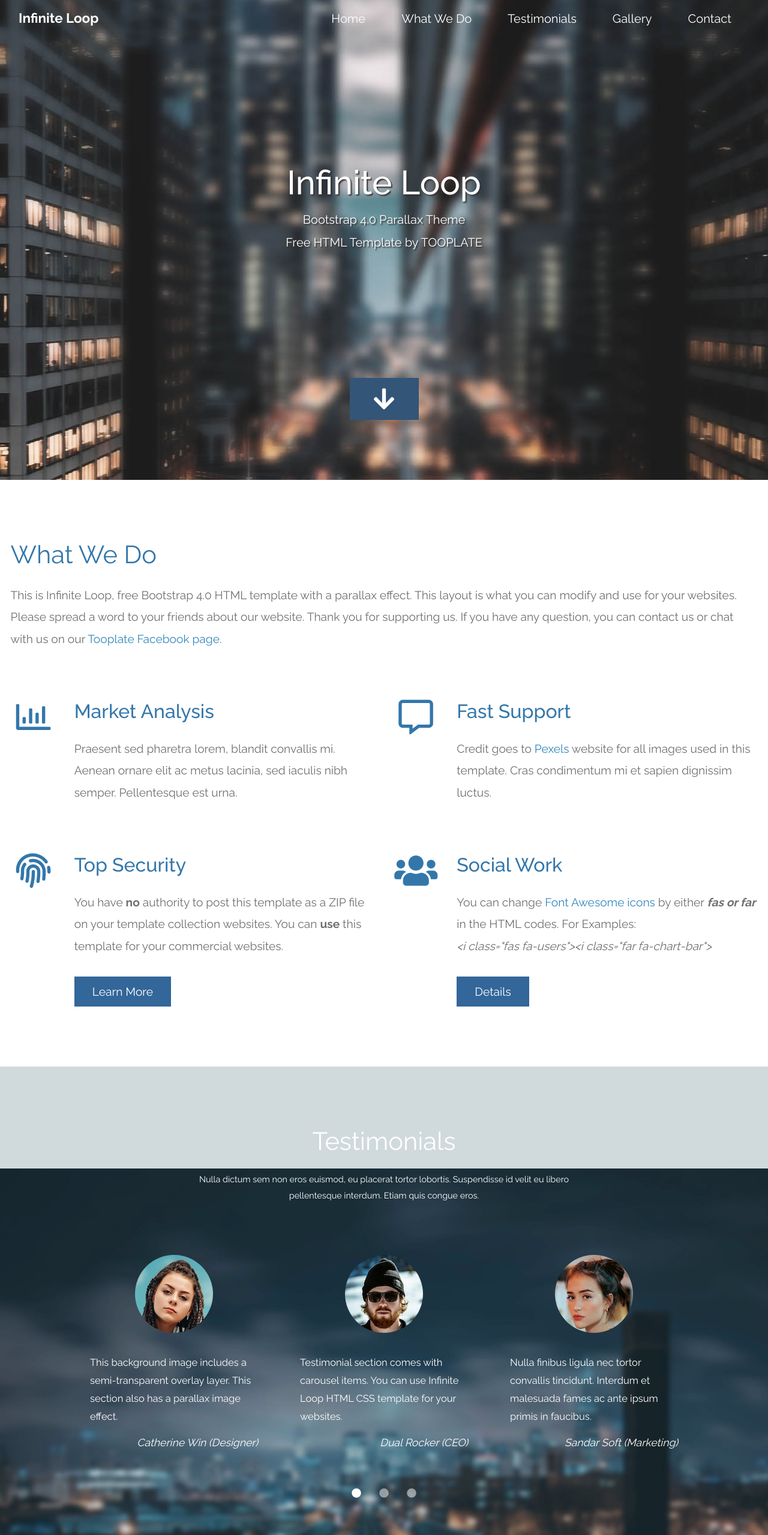
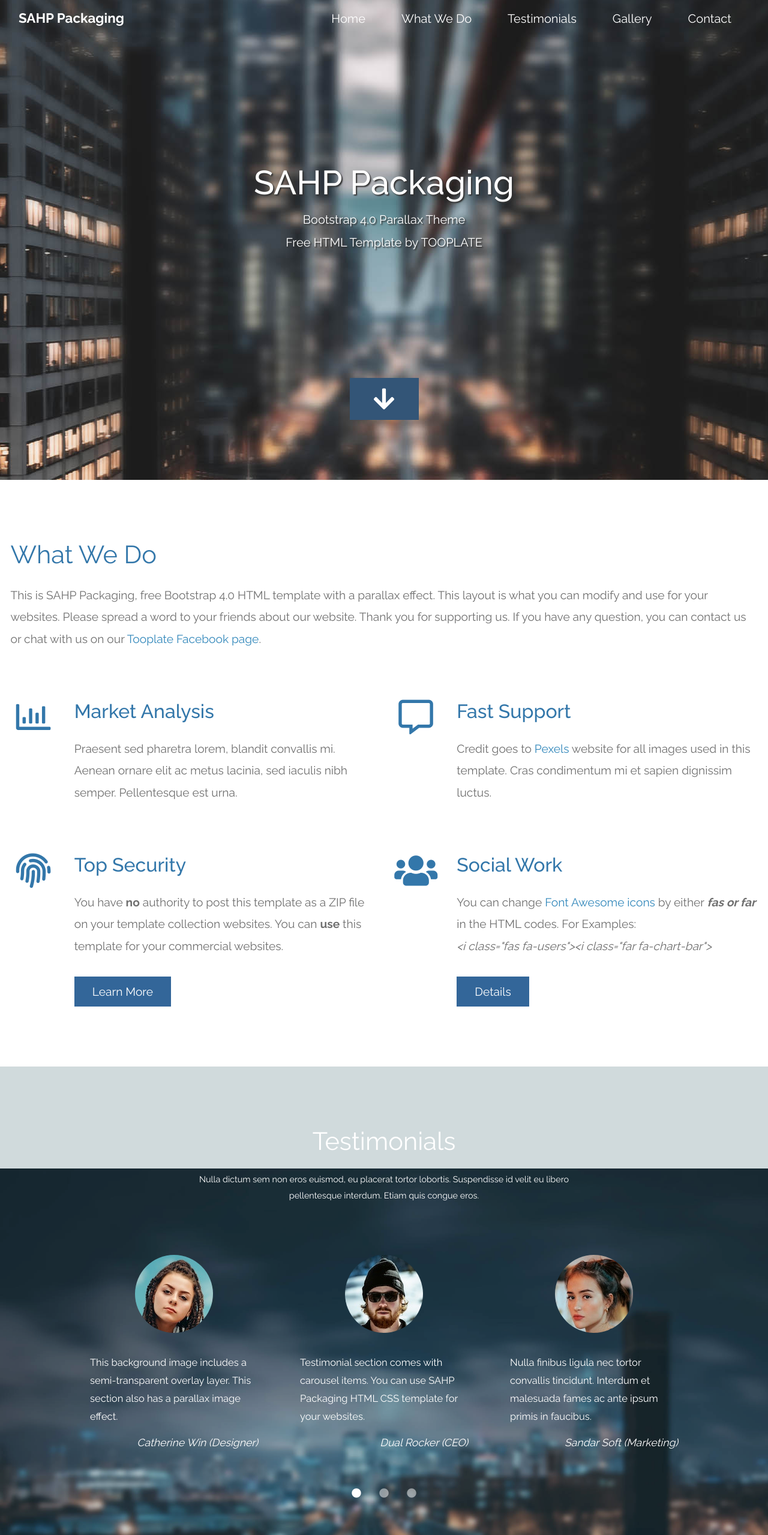
Before and after one commit to borjamatesanz/SAHP_, a plain HTML site: page index.html in a window 1280 px wide. Shown: the top 2559 px of the page at 60% size. Drawn offline with Linux system fonts and the light colour scheme.

Commit message:
Update index.html
erstat infinite loop for SAHP Packaging

```diff
--- a/index.html
+++ b/index.html
@@ -4,7 +4,7 @@
     <meta charset="UTF-8" />
     <meta name="viewport" content="width=device-width, initial-scale=1.0" />
     <meta http-equiv="X-UA-Compatible" content="ie=edge" />
-    <title>Infinite Loop - Bootstrap 4.0 HTML Template</title>
+    <title>SAHP Packaging - Bootstrap 4.0 HTML Template</title>
     <link rel="stylesheet" href="fontawesome-5.5/css/all.min.css" />
     <link rel="stylesheet" href="slick/slick.css">
     <link rel="stylesheet" href="slick/slick-theme.css">
@@ -12,7 +12,7 @@
     <link rel="stylesheet" href="css/bootstrap.min.css" />
     <link rel="stylesheet" href="css/tooplate-infinite-loop.css" />
 <!--
-Tooplate 2117 Infinite Loop
+Tooplate 2117 SAHP Packaging
 https://www.tooplate.com/view/2117-infinite-loop
 -->
 
@@ -24,7 +24,7 @@ https://www.tooplate.com/view/2117-infinite-loop
       <nav class="navbar navbar-expand-md tm-navbar" id="tmNav">
         <div class="container">
           <div class="tm-next">
-              <a href="#infinite" class="navbar-brand">Infinite Loop</a>
+              <a href="#infinite" class="navbar-brand">SAHP Packaging</a>
           </div>
 
           <button class="navbar-toggler" type="button" data-toggle="collapse" data-target="#navbarSupportedContent" aria-controls="navbarSupportedContent" aria-expanded="false" aria-label="Toggle navigation">
@@ -54,7 +54,7 @@ https://www.tooplate.com/view/2117-infinite-loop
 
       <div class="text-center tm-hero-text-container">
         <div class="tm-hero-text-container-inner">
-            <h2 class="tm-hero-title">Infinite Loop</h2>
+            <h2 class="tm-hero-title">SAHP Packaging</h2>
             <p class="tm-hero-subtitle">
               Bootstrap 4.0 Parallax Theme
               <br>Free HTML Template by TOOPLATE
@@ -78,7 +78,7 @@ https://www.tooplate.com/view/2117-infinite-loop
                     <div class="tm-intro-text-container">
                         <h2 class="tm-text-primary mb-4 tm-section-title">What We Do</h2>
                         <p class="mb-4 tm-intro-text">
-                          This is Infinite Loop, free Bootstrap 4.0 HTML template with a parallax effect. This layout is what you can modify and use for your websites. Please spread a word to your friends about our website. Thank you for supporting us. If you have any question, you can contact us or chat with us on our <a href="https://fb.com/tooplate">Tooplate Facebook page</a>.</p>
+                          This is SAHP Packaging, free Bootstrap 4.0 HTML template with a parallax effect. This layout is what you can modify and use for your websites. Please spread a word to your friends about our website. Thank you for supporting us. If you have any question, you can contact us or chat with us on our <a href="https://fb.com/tooplate">Tooplate Facebook page</a>.</p>
                     </div>
                 </div>
 
@@ -165,7 +165,7 @@ https://www.tooplate.com/view/2117-infinite-loop
 
                 <figure class="tm-testimonial-item">
                   <img src="img/testimonial-img-02.jpg" alt="Image" class="img-fluid mx-auto">
-                  <blockquote>Testimonial section comes with carousel items. You can use Infinite Loop HTML CSS template for your websites.</blockquote>
+                  <blockquote>Testimonial section comes with carousel items. You can use SAHP Packaging HTML CSS template for your websites.</blockquote>
                   <figcaption>Dual Rocker (CEO)</figcaption>
                 </figure>
 
```
